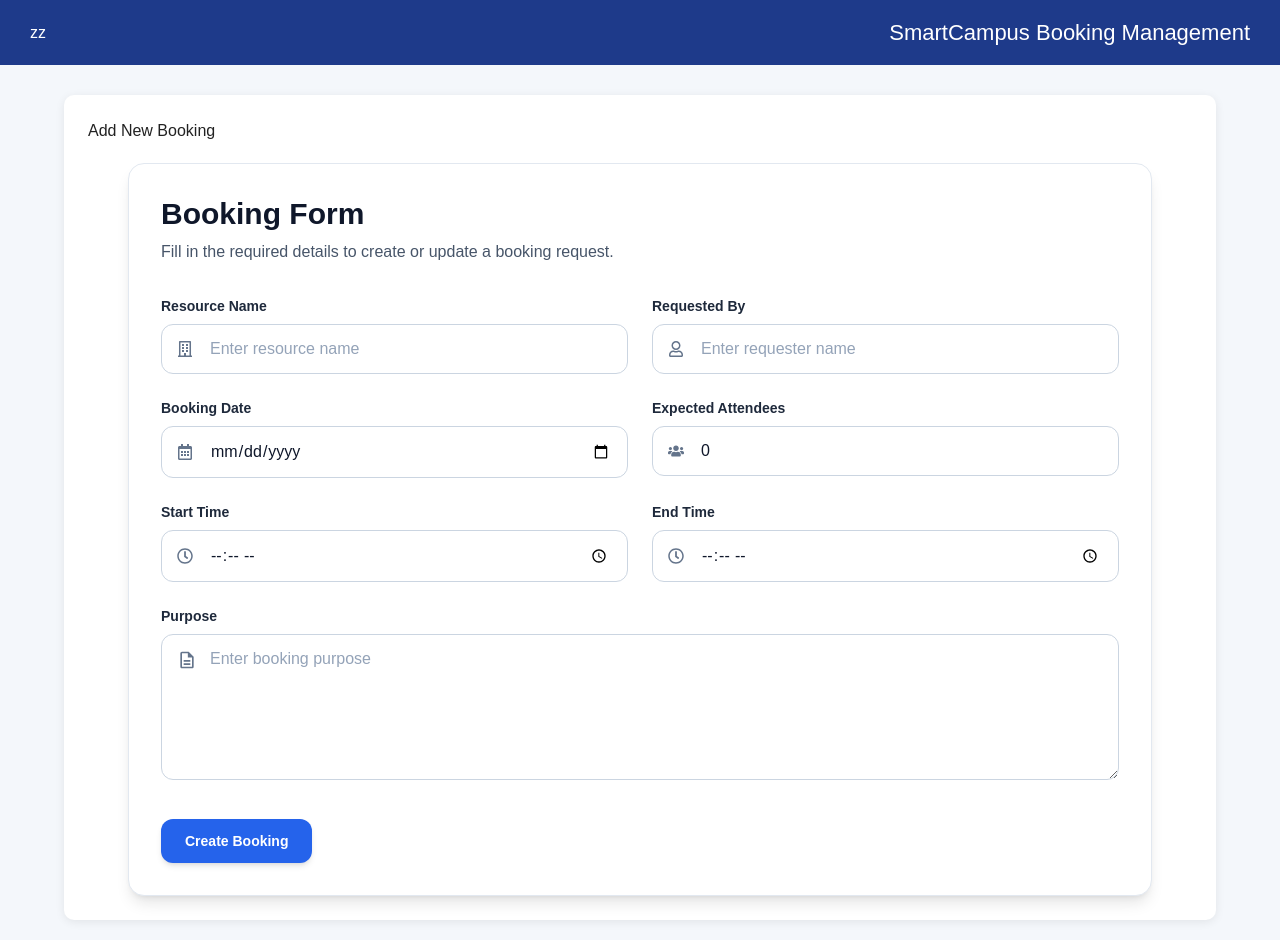
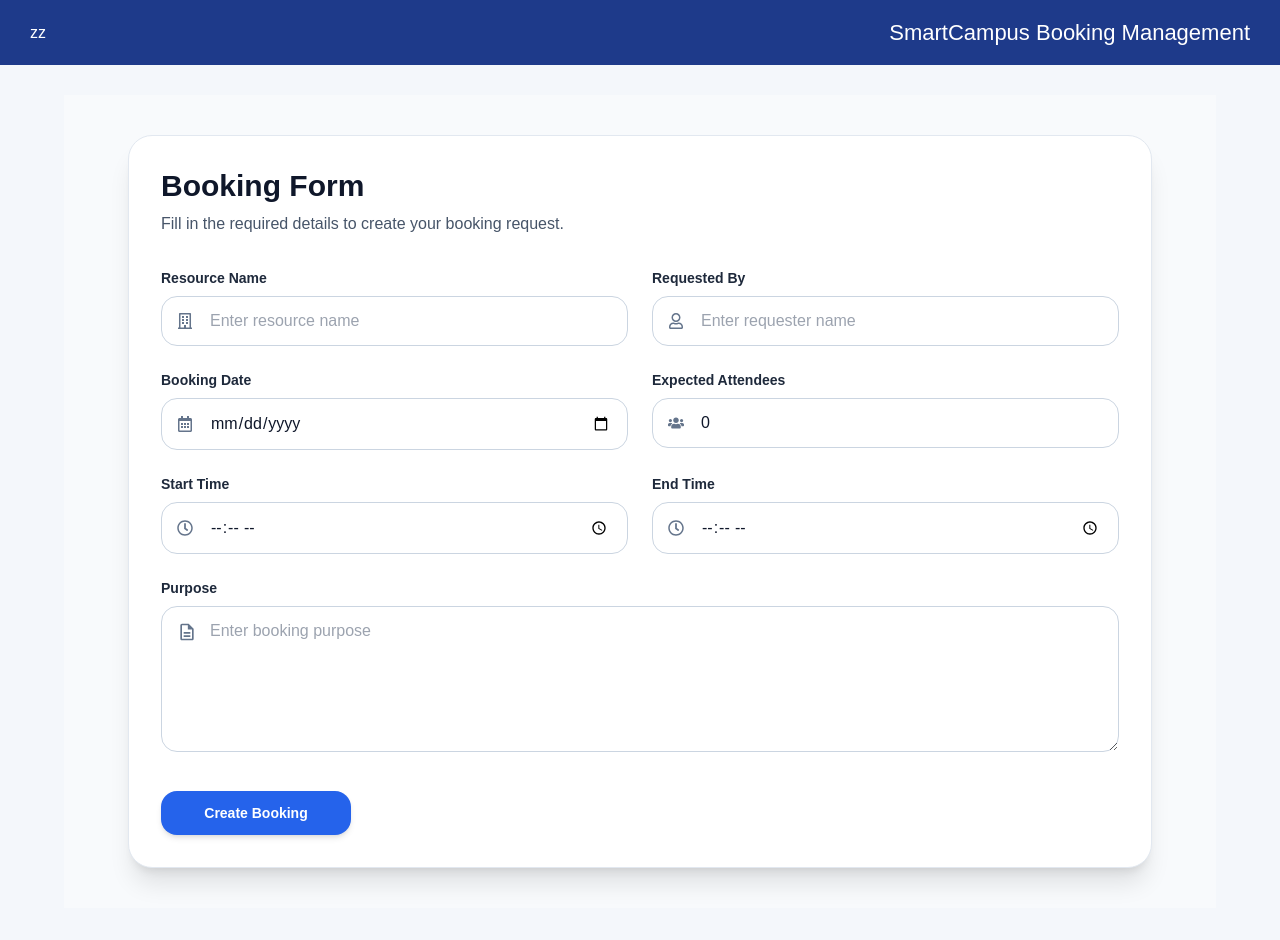
Before and after one commit to uvindu827/it3030-paf-2026-smart-campus-StatX, a React (Create React App) app in the folder frontend/: page /add-booking in a window 1280 px wide. Shown: the top 940 px of the page. Built offline with nearby package versions, Linux system fonts and the light colour scheme.

Commit message:
feat: enhance booking form with validation and success feedback

```diff
--- a/frontend/src/components/BookingForm.tsx
+++ b/frontend/src/components/BookingForm.tsx
@@ -1,17 +1,20 @@
 import { useEffect, useState, ChangeEvent, FormEvent } from "react";
 import { Booking } from "../types/booking";
+import { useNavigate } from "react-router-dom";
+import "../App.css";
 import {
   FaRegCalendarAlt,
   FaRegClock,
   FaRegUser,
   FaRegBuilding,
   FaUsers,
+  FaCheckCircle,
 } from "react-icons/fa";
 import { MdOutlineDescription } from "react-icons/md";
 
 interface BookingFormProps {
   initialData: Booking | null;
-  onSubmit: (data: Booking) => void;
+  onSubmit: (data: Booking) => Promise<void> | void;
   submitButtonText: string;
 }
 
@@ -20,6 +23,8 @@ function BookingForm({
   onSubmit,
   submitButtonText,
 }: BookingFormProps) {
+  const navigate = useNavigate();
+
   const [formData, setFormData] = useState<Booking>({
     resourceName: "",
     requestedBy: "",
@@ -29,6 +34,10 @@ function BookingForm({
     purpose: "",
     expectedAttendees: 0,
   });
+
+  const [isSubmitting, setIsSubmitting] = useState(false);
+  const [showSuccessPrompt, setShowSuccessPrompt] = useState(false);
+  const [errorMessage, setErrorMessage] = useState("");
 
   useEffect(() => {
     if (initialData) {
@@ -62,8 +71,14 @@ function BookingForm({
     }));
   };
 
-  const handleSubmit = (e: FormEvent<HTMLFormElement>) => {
+  const handleSubmit = async (e: FormEvent<HTMLFormElement>) => {
     e.preventDefault();
+    setErrorMessage("");
+
+    if (formData.startTime >= formData.endTime) {
+      setErrorMessage("End time must be later than start time.");
+      return;
+    }
 
     const payload: Booking = {
       resourceName: formData.resourceName,
@@ -75,20 +90,45 @@ function BookingForm({
       expectedAttendees: Number(formData.expectedAttendees),
     };
 
-    onSubmit(payload);
+    try {
+      setIsSubmitting(true);
+      await onSubmit(payload);
+
+      setShowSuccessPrompt(true);
+
+      setTimeout(() => {
+        navigate("/bookings");
+      }, 2000);
+    } catch (error: any) {
+      setErrorMessage(
+        error?.response?.data?.message ||
+          error?.message ||
+          "Something went wrong while submitting the booking."
+      );
+    } finally {
+      setIsSubmitting(false);
+    }
   };
 
   return (
+    <>
+      <div className="mx-auto w-full max-w-5xl">
         <form
           onSubmit={handleSubmit}
-      className="mx-auto w-full max-w-5xl rounded-2xl border border-slate-200 bg-white p-6 shadow-lg md:p-8"
+          className="rounded-3xl border border-slate-200 bg-white p-6 shadow-xl md:p-8"
         >
           <div className="mb-8">
             <h2 className="text-3xl font-bold text-slate-900">Booking Form</h2>
             <p className="mt-2 text-base text-slate-600">
-          Fill in the required details to create or update a booking request.
+              Fill in the required details to create your booking request.
             </p>
           </div>
+
+          {errorMessage && (
+            <div className="mb-6 rounded-2xl border border-red-200 bg-red-50 px-4 py-3 text-sm font-medium text-red-700">
+              {errorMessage}
+            </div>
+          )}
 
           <div className="grid grid-cols-1 gap-6 md:grid-cols-2">
             <div>
@@ -104,7 +144,7 @@ function BookingForm({
                   onChange={handleChange}
                   required
                   placeholder="Enter resource name"
-              className="w-full rounded-xl border border-slate-300 bg-white py-3 pl-12 pr-4 text-slate-900 placeholder-slate-400 outline-none transition focus:border-blue-500 focus:ring-4 focus:ring-blue-100"
+                  className="w-full rounded-2xl border border-slate-300 bg-white py-3 pl-12 pr-4 text-slate-900 outline-none transition focus:border-blue-500 focus:ring-4 focus:ring-blue-100"
                 />
               </div>
             </div>
@@ -122,7 +162,7 @@ function BookingForm({
                   onChange={handleChange}
                   required
                   placeholder="Enter requester name"
-              className="w-full rounded-xl border border-slate-300 bg-white py-3 pl-12 pr-4 text-slate-900 placeholder-slate-400 outline-none transition focus:border-blue-500 focus:ring-4 focus:ring-blue-100"
+                  className="w-full rounded-2xl border border-slate-300 bg-white py-3 pl-12 pr-4 text-slate-900 outline-none transition focus:border-blue-500 focus:ring-4 focus:ring-blue-100"
                 />
               </div>
             </div>
@@ -139,7 +179,7 @@ function BookingForm({
                   value={formData.bookingDate}
                   onChange={handleChange}
                   required
-              className="w-full rounded-xl border border-slate-300 bg-white py-3 pl-12 pr-4 text-slate-900 outline-none transition focus:border-blue-500 focus:ring-4 focus:ring-blue-100"
+                  className="w-full rounded-2xl border border-slate-300 bg-white py-3 pl-12 pr-4 text-slate-900 outline-none transition focus:border-blue-500 focus:ring-4 focus:ring-blue-100"
                 />
               </div>
             </div>
@@ -158,7 +198,7 @@ function BookingForm({
                   required
                   min="1"
                   placeholder="Enter attendee count"
-              className="w-full rounded-xl border border-slate-300 bg-white py-3 pl-12 pr-4 text-slate-900 placeholder-slate-400 outline-none transition focus:border-blue-500 focus:ring-4 focus:ring-blue-100"
+                  className="w-full rounded-2xl border border-slate-300 bg-white py-3 pl-12 pr-4 text-slate-900 outline-none transition focus:border-blue-500 focus:ring-4 focus:ring-blue-100"
                 />
               </div>
             </div>
@@ -175,7 +215,7 @@ function BookingForm({
                   value={formData.startTime}
                   onChange={handleChange}
                   required
-              className="w-full rounded-xl border border-slate-300 bg-white py-3 pl-12 pr-4 text-slate-900 outline-none transition focus:border-blue-500 focus:ring-4 focus:ring-blue-100"
+                  className="w-full rounded-2xl border border-slate-300 bg-white py-3 pl-12 pr-4 text-slate-900 outline-none transition focus:border-blue-500 focus:ring-4 focus:ring-blue-100"
                 />
               </div>
             </div>
@@ -192,7 +232,7 @@ function BookingForm({
                   value={formData.endTime}
                   onChange={handleChange}
                   required
-              className="w-full rounded-xl border border-slate-300 bg-white py-3 pl-12 pr-4 text-slate-900 outline-none transition focus:border-blue-500 focus:ring-4 focus:ring-blue-100"
+                  className="w-full rounded-2xl border border-slate-300 bg-white py-3 pl-12 pr-4 text-slate-900 outline-none transition focus:border-blue-500 focus:ring-4 focus:ring-blue-100"
                 />
               </div>
             </div>
@@ -210,21 +250,56 @@ function BookingForm({
                   required
                   rows={5}
                   placeholder="Enter booking purpose"
-              className="w-full rounded-xl border border-slate-300 bg-white py-3 pl-12 pr-4 text-slate-900 placeholder-slate-400 outline-none transition focus:border-blue-500 focus:ring-4 focus:ring-blue-100"
+                  className="w-full rounded-2xl border border-slate-300 bg-white py-3 pl-12 pr-4 text-slate-900 outline-none transition focus:border-blue-500 focus:ring-4 focus:ring-blue-100"
                 />
               </div>
             </div>
           </div>
 
-      <div className="mt-8">
+          <div className="mt-8 flex items-center gap-4">
             <button
               type="submit"
-          className="inline-flex items-center rounded-xl bg-blue-600 px-6 py-3 text-sm font-semibold text-white shadow-md transition hover:bg-blue-700"
+              disabled={isSubmitting}
+              className={`inline-flex min-w-[190px] items-center justify-center rounded-2xl px-6 py-3 text-sm font-semibold text-white shadow-md transition ${
+                isSubmitting
+                  ? "cursor-not-allowed bg-slate-400"
+                  : "bg-blue-600 hover:-translate-y-0.5 hover:bg-blue-700"
+              }`}
             >
-          {submitButtonText}
+              {isSubmitting ? "Submitting..." : submitButtonText}
             </button>
+
+            {isSubmitting && (
+              <span className="text-sm font-medium text-slate-500">
+                Processing your booking request...
+              </span>
+            )}
           </div>
         </form>
+      </div>
+
+      {showSuccessPrompt && (
+        <div className="success-overlay">
+          <div className="success-prompt-box">
+            <div className="success-icon-wrap">
+              <FaCheckCircle className="success-check-icon" />
+            </div>
+
+            <h3 className="success-title">Booking Submitted Successfully</h3>
+            <p className="success-text">
+              Your booking request has been sent successfully and is now waiting
+              for further processing.
+            </p>
+
+            <div className="success-loader-track">
+              <div className="success-loader-bar"></div>
+            </div>
+
+            <p className="success-redirect-text">Redirecting to booking list...</p>
+          </div>
+        </div>
+      )}
+    </>
   );
 }
 
--- a/frontend/src/pages/AddBookingPage.tsx
+++ b/frontend/src/pages/AddBookingPage.tsx
@@ -1,25 +1,14 @@
-import { useNavigate } from "react-router-dom";
 import BookingForm from "../components/BookingForm";
 import { createBooking } from "../services/bookingService";
 import { Booking } from "../types/booking";
 
 function AddBookingPage() {
-  const navigate = useNavigate();
-
   const handleCreateBooking = async (bookingData: Booking) => {
-    try {
-      await createBooking(bookingData);
-      alert("Booking created successfully");
-      navigate("/");
-    } catch (error) {
-      console.error(error);
-      alert("Failed to create booking");
-    }
+    await createBooking(bookingData);
   };
 
   return (
-    <div className="page">
-      <h1>Add New Booking</h1>
+    <div className="min-h-screen bg-slate-50 px-4 py-10">
       <BookingForm
         initialData={null}
         onSubmit={handleCreateBooking}
```
Lines whose indentation alone changed are shown as unchanged.
